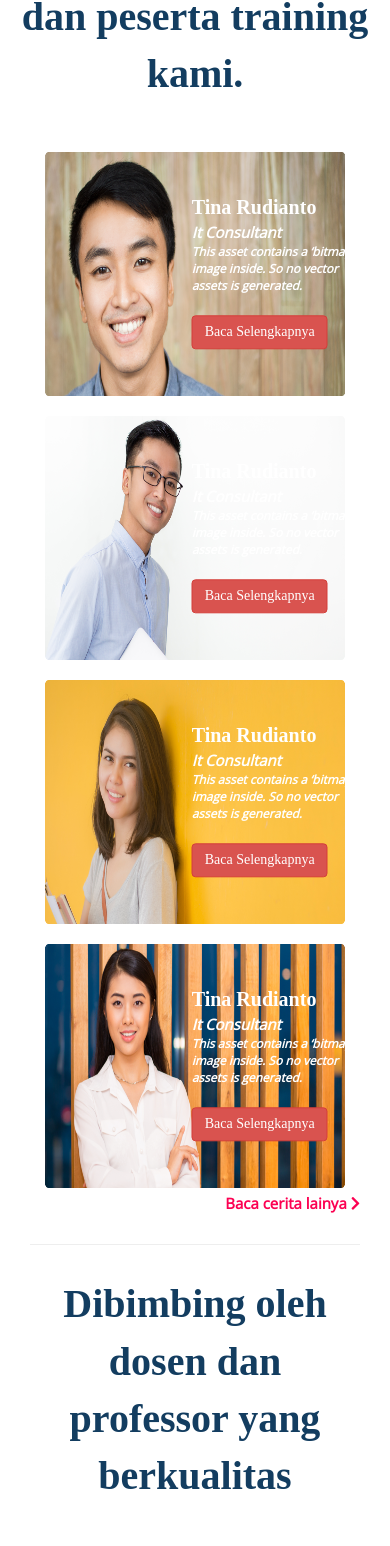
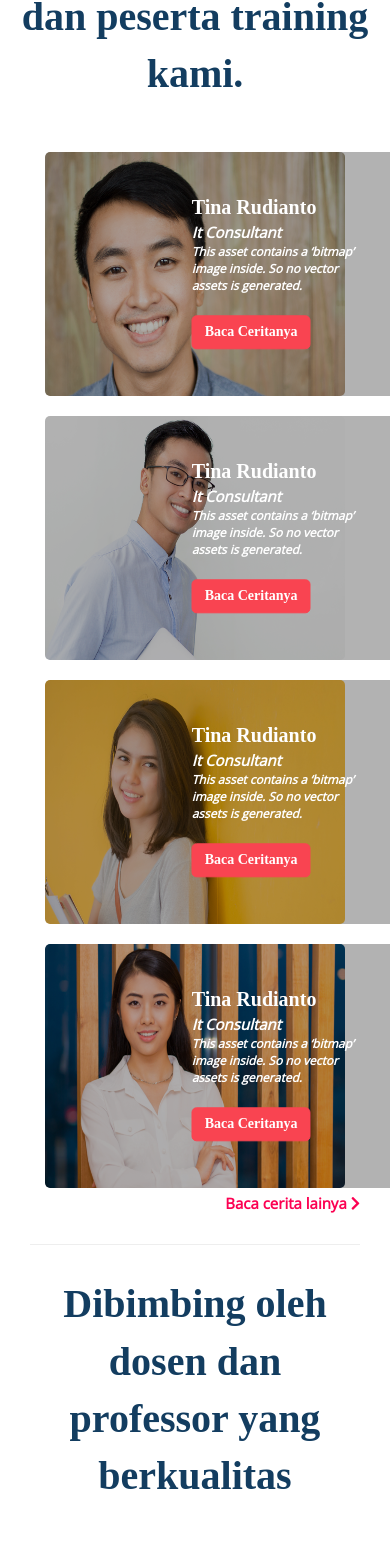
Before and after one commit to susi189371/pinta-html-new, an Angular app: page / in a window 390 px wide. Shown: the part 2923-4469 px from the top of the page. Built offline with nearby package versions, Linux system fonts and the light colour scheme.

Commit message:
style detail

```diff
--- a/src/app/app.component.css
+++ b/src/app/app.component.css
@@ -315,12 +315,12 @@
   display: flex;
 }
 
-input:focus{
+input:focus {
   outline: none;
   border-bottom: 2px solid;
 }
 
-select:focus{
+select:focus {
   border-bottom: 2px solid;
 }
 
@@ -585,6 +585,21 @@ section.section {
 .img-cerita {
   height: 288px;
   width: 100%;
+  background-size: 583px 288px !important;
+  border-radius: 5px;
+}
+.bg-cerita-mahasiswa {
+  height: 288px;
+  width: 583px;
+  background: rgba(0, 0, 0, 0.3);
+  border-radius: 5px;
+}
+.btn-cerita-mahasiswa {
+  color: #fff;
+  font-weight: 900;
+  background-color: #f94451;
+  border: 1px solid #f94451;
+  border-radius: 5px;
 }
 .dekstop {
   display: block;
@@ -687,7 +702,16 @@ section.section {
   .img-cerita {
     height: 244px;
     width: 100%;
+    background-size: 370px 244px !important;
+    border-radius: 5px;
   }
+  .bg-cerita-mahasiswa {
+    height: 244px;
+    width: 370px;
+    background: rgba(0, 0, 0, 0.3);
+    border-radius: 5px;
+  }
+
   .text-newsLetter {
     width: 74%;
     left: 48%;
@@ -957,6 +981,17 @@ section.section {
   height: 2px;
 }
 
+.btn-training {
+  width: 155px;
+  height: 40px;
+  font-size: 18px;
+  margin-bottom: 10px;
+  background-color: #f94451;
+  border: 1px solid #f94451;
+  font-weight: 800;
+}
+
+
 .mobileUniv,
 .mobileJurusan,
 .mobileTraining,
@@ -1171,6 +1206,9 @@ section.section {
     height: 40px;
     font-size: 18px;
     margin-bottom: 10px;
+    background-color: #f94451;
+    border: 1px solid #f94451;
+    font-weight: 800;
   }
 
   .desktopOnly {
@@ -1304,7 +1342,7 @@ section.section {
     background-color: transparent;
   }
 
-  .nav-item .active{
+  .nav-item .active {
     font-weight: 700;
   }
 }
--- a/src/app/app.component.html
+++ b/src/app/app.component.html
@@ -32,7 +32,7 @@
       <li class="col-md-2 menu-close">
         <div class="text-center d-flex align-items-end header-top">
           <a href="#form">
-          <button class="btn btn-danger">Request Info</button>
+            <button class="btn btn-danger btn-cerita-mahasiswa">Request Info</button>
           </a>
         </div>
       </li>
@@ -45,7 +45,8 @@
     <div class="collapse navbar-collapse overlay-content" id="navbarSupportedContent">
       <ul class="navbar-nav mr-auto mt-5">
         <li class="nav-item col-md-2">
-          <a class="nav-link d-flex align-items-end menu active" href="#">Beranda <span class="sr-only">(current)</span></a>
+          <a class="nav-link d-flex align-items-end menu active" href="#">Beranda <span
+              class="sr-only">(current)</span></a>
         </li>
         <li class="nav-item col-md-2">
           <a class="nav-link d-flex align-items-end menu" href="#">Blog</a>
@@ -456,51 +457,68 @@
   <p class="text-center">Cerita dari mahasiswa dan peserta training kami.</p>
   <div class="row mt-5 ml-5 mr-5">
     <div class="col-md-6 container-review">
-      <img src="./../assets/image/3728.png" alt="Snow" class="img-cerita">
+      <div style="background:url('./../assets/image/3728.png');" class="img-cerita">
+        <div class="bg-cerita-mahasiswa">
           <div class="cerita-mahasiswa">
             <div class="title ">Tina Rudianto</div>
             <div class="position">It Consultant </div>
-        <div class="description">This asset contains a ‘bitmap’ image inside. So no vector assets is generated.</div>
+            <div class="description">This asset contains a ‘bitmap’ image inside. So no vector assets is generated.
+            </div>
             <div class="mt-3">
-          <button class="btn btn-danger">Baca Selengkapnya</button>
+              <button class="btn btn-danger btn-cerita-mahasiswa">Baca Ceritanya</button>
+            </div>
+          </div>
         </div>
       </div>
     </div>
 
     <div class="col-md-6 container-review">
-      <img src="./../assets/image/2429.png" alt="Snow" class="img-cerita">
+      <div style="background:url('./../assets/image/2429.png');" class="img-cerita">
+        <div class="bg-cerita-mahasiswa">
           <div class="cerita-mahasiswa">
             <div class="title ">Tina Rudianto</div>
             <div class="position">It Consultant </div>
-        <div class="description">This asset contains a ‘bitmap’ image inside. So no vector assets is generated.</div>
+            <div class="description">This asset contains a ‘bitmap’ image inside. So no vector assets is generated.
+            </div>
             <div class="mt-3">
-          <button class="btn btn-danger">Baca Selengkapnya</button>
+              <button class="btn btn-danger btn-cerita-mahasiswa">Baca Ceritanya</button>
+            </div>
+          </div>
         </div>
       </div>
     </div>
 
     <div class="col-md-6 container-review">
-      <img src="./../assets/image/1302.png " alt="Snow" class="img-cerita">
+      <div style="background:url('./../assets/image/1302.png');" class="img-cerita">
+        <div class="bg-cerita-mahasiswa">
           <div class="cerita-mahasiswa">
             <div class="title ">Tina Rudianto</div>
             <div class="position">It Consultant </div>
-        <div class="description">This asset contains a ‘bitmap’ image inside. So no vector assets is generated.</div>
+            <div class="description">This asset contains a ‘bitmap’ image inside. So no vector assets is generated.
+            </div>
             <div class="mt-3">
-          <button class="btn btn-danger">Baca Selengkapnya</button>
+              <button class="btn btn-danger btn-cerita-mahasiswa">Baca Ceritanya</button>
+            </div>
+          </div>
         </div>
       </div>
     </div>
 
     <div class="col-md-6 container-review">
-      <img src="./../assets/image/2360.png" alt="Snow" class="img-cerita">
+      <div style="background:url('./../assets/image/2360.png'); " class="img-cerita">
+        <div class="bg-cerita-mahasiswa">
           <div class="cerita-mahasiswa">
             <div class="title ">Tina Rudianto</div>
             <div class="position">It Consultant </div>
-        <div class="description">This asset contains a ‘bitmap’ image inside. So no vector assets is generated.</div>
+            <div class="description">This asset contains a ‘bitmap’ image inside. So no vector assets is generated.
+            </div>
             <div class="mt-3">
-          <button class="btn btn-danger">Baca Selengkapnya</button>
+              <button class="btn btn-danger btn-cerita-mahasiswa">Baca Ceritanya</button>
             </div>
           </div>
+        </div>
+      </div>
+
     </div>
   </div>
   <div class="text-right lihat-semua mr-5 mt-2">
@@ -652,7 +670,7 @@
           Rp. 200.000
         </div>
         <div class="mt-3 text-center">
-          <button class="btn btn-danger">Lihat Detail</button>
+          <button class="btn btn-danger btn-training">Lihat Detail</button>
         </div>
       </div>
     </div>
@@ -669,7 +687,7 @@
           Rp. 200.000
         </div>
         <div class="mt-3 text-center">
-          <button class="btn btn-danger">Lihat Detail</button>
+          <button class="btn btn-danger btn-training">Lihat Detail</button>
         </div>
       </div>
     </div>
@@ -686,7 +704,7 @@
           Rp. 200.000
         </div>
         <div class="mt-3 text-center">
-          <button class="btn btn-danger">Lihat Detail</button>
+          <button class="btn btn-danger btn-training">Lihat Detail</button>
         </div>
       </div>
     </div>
@@ -881,8 +899,8 @@
       <div class="card background-transparent">
         <div class="card-header background-transparent" id="heading-2">
           <h5 class="mb-1 ">
-            <a class="collapsed footer-title-m text-center" role="button" data-toggle="collapse" href="#collapse-2" aria-expanded="false"
-              aria-controls="collapse-2">
+            <a class="collapsed footer-title-m text-center" role="button" data-toggle="collapse" href="#collapse-2"
+              aria-expanded="false" aria-controls="collapse-2">
               Pintaria
             </a>
           </h5>
@@ -899,8 +917,8 @@
       <div class="card background-transparent">
         <div class="card-header background-transparent" id="heading-3">
           <h5 class="mb-1">
-            <a class="collapsed footer-title-m text-center" role="button" data-toggle="collapse" href="#collapse-3" aria-expanded="false"
-              aria-controls="collapse-3">
+            <a class="collapsed footer-title-m text-center" role="button" data-toggle="collapse" href="#collapse-3"
+              aria-expanded="false" aria-controls="collapse-3">
               Product
             </a>
           </h5>
@@ -915,8 +933,8 @@
       <div class="card background-transparent">
         <div class="card-header background-transparent" id="heading-4">
           <h5 class="mb-1">
-            <a class="collapsed footer-title-m text-center" role="button" data-toggle="collapse" href="#collapse-4" aria-expanded="false"
-              aria-controls="collapse-4">
+            <a class="collapsed footer-title-m text-center" role="button" data-toggle="collapse" href="#collapse-4"
+              aria-expanded="false" aria-controls="collapse-4">
               Lainnya
             </a>
           </h5>
```
Also changed, not shown: src/assets/image/baca-cerita.png (added). Lines whose indentation alone changed are shown as unchanged.
